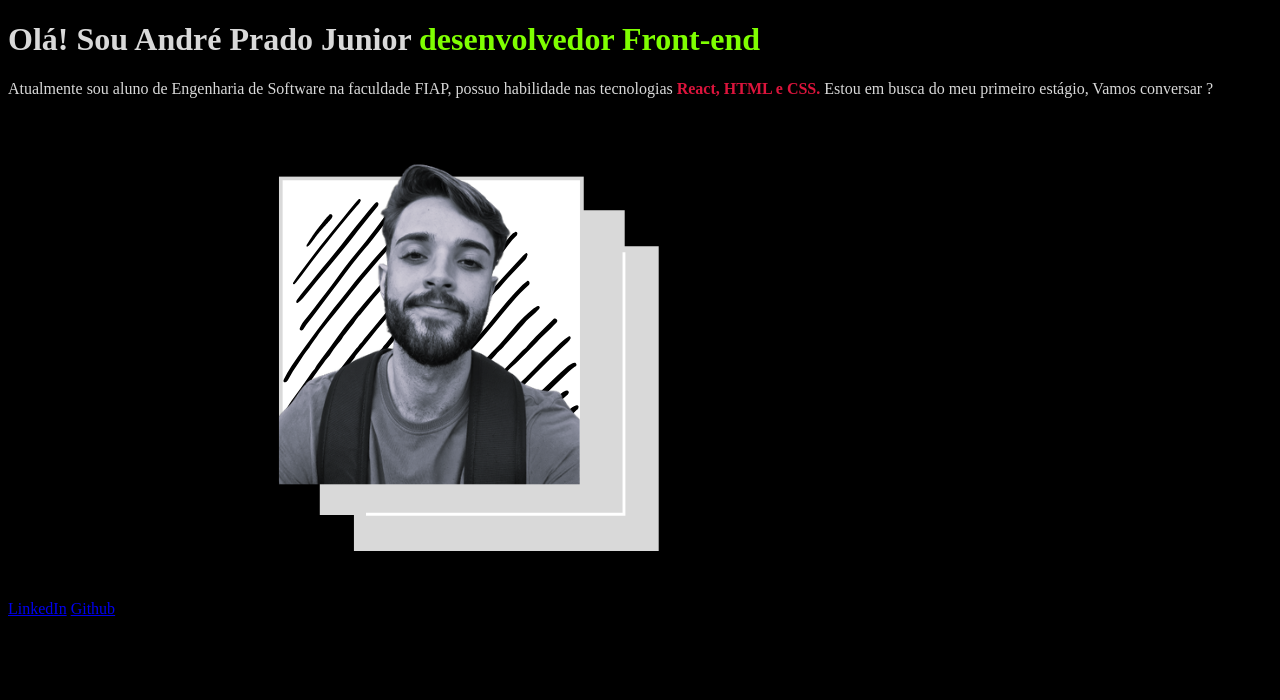
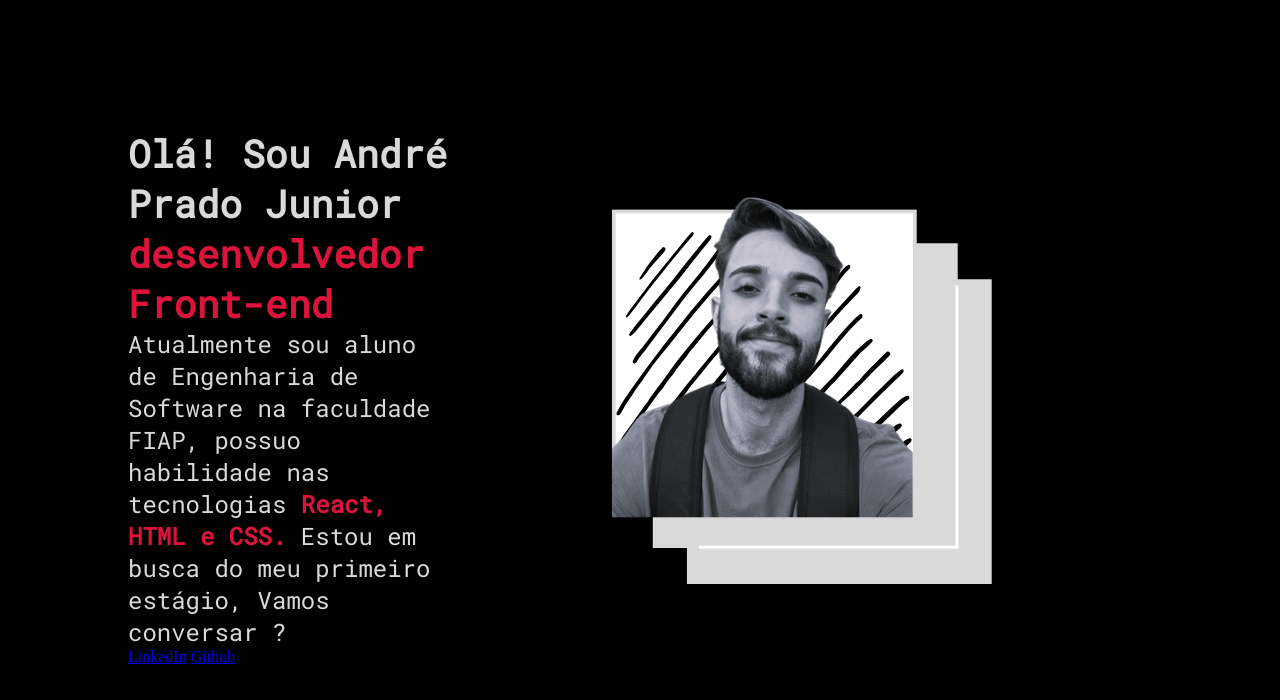
Before and after one commit to Andrepjr/Portfolio, a plain HTML site: page index.html in a window 1280 px wide. Drawn offline with Linux system fonts and the light colour scheme.

Commit message:
Estilização da página Portfolio

```diff
--- a/index.html
+++ b/index.html
@@ -9,13 +9,14 @@
 </head>
 <body>
     <header></header>
-    <main>
-        <h1>Olá! Sou André Prado Junior <strong class="titulo-destaque">desenvolvedor Front-end</strong></h1>
-        <p>Atualmente sou aluno de Engenharia de Software na faculdade FIAP, possuo habilidade nas tecnologias<strong class="paragrafo-destaque"> React, HTML e CSS.</strong> Estou em busca do meu primeiro estágio, Vamos conversar ?</p>
-        <a href="https://www.linkedin.com/in/andr%C3%A9-prado-junior-55a665250/">LinkedIn</a>
-        <a href="https://github.com/Andrepjr">Github</a>
+    <main class="apresentacao">
+        <section class="apresentacao__conteudo">
+            <h1 class="apresentacao__conteudo__titulo">Olá! Sou André Prado Junior <strong class="titulo-destaque">desenvolvedor Front-end</strong></h1>
+            <p class="apresentacao__conteudo__texto">Atualmente sou aluno de Engenharia de Software na faculdade FIAP, possuo habilidade nas tecnologias<strong class="paragrafo-destaque"> React, HTML e CSS.</strong> Estou em busca do meu primeiro estágio, Vamos conversar ?</p>
+            <a href="https://www.linkedin.com/in/andr%C3%A9-prado-junior-55a665250/">LinkedIn</a>
+            <a href="https://github.com/Andrepjr">Github</a>
+        </section>
         <img src="/img/00.png" alt="Foto André Prado Junior">
-
     </main>
     <footer></footer>
 
--- a/style.css
+++ b/style.css
@@ -1,12 +1,44 @@
+@import url('https://fonts.googleapis.com/css2?family=Roboto+Mono&display=swap');
+@import url('https://fonts.googleapis.com/css2?family=Roboto+Mono:wght@300&display=swap');
+
+*{
+    margin: 0;
+    padding: 0;
+}
+
 body{
+    height: 100vh;
+    box-sizing: border-box;
     background-color:black;
     color:#d9d9d9;
 }
 
 .titulo-destaque{
-    color: chartreuse;
+    color: crimson;
 }
 
 .paragrafo-destaque{
     color: crimson;
 }
+
+.apresentacao{
+    margin: 10%;
+    display: flex;
+    align-items: center;
+    justify-content: space-between;
+}
+
+.apresentacao__conteudo{
+    width: 615px;
+
+}
+
+.apresentacao__conteudo__titulo{
+    font-size: 38px;
+    font-family: 'Roboto Mono', monospace;
+}
+
+.apresentacao__conteudo__texto{
+    font-size: 24px;
+    font-family: 'Roboto Mono', monospace;
+}
```
